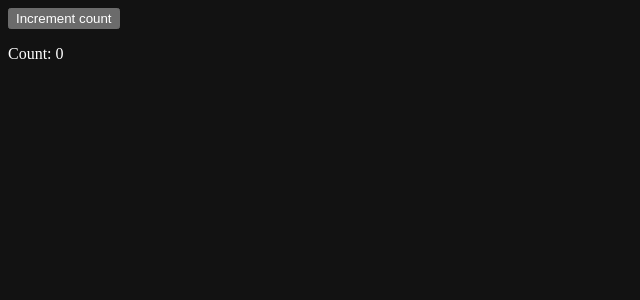
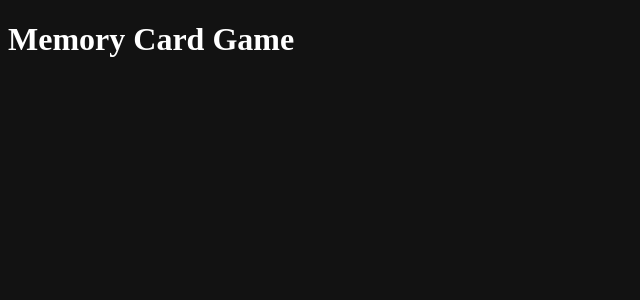
Before and after one commit to lyndonpanton/memory-card, a React (Vite) app in the folder client/: page / in a window 1280 px wide. Shown: the top 300 px of the page, without its empty margins (0-640 px from the left). Built offline with nearby package versions, Linux system fonts and the light colour scheme.

Commit message:
Content: Create header component

```diff
--- a/client/src/App.jsx
+++ b/client/src/App.jsx
@@ -1,15 +1,12 @@
 import { useState } from 'react'
 
+import Header from "./component/Header.jsx";
+
 function App() {
-    const [count, setCount] = useState(0)
+    const appName = "Memory Card Game";
 
     return (
-        <>
-            <button onClick={ () => setCount(count + 1) }>
-                Increment count
-            </button>
-            <p>Count: { count }</p>
-        </>
+        <Header appName={ appName } />
     );
 }
 
--- /dev/null
+++ b/client/src/component/Header.jsx
@@ -0,0 +1,9 @@
+function Header(props) {
+    return (
+        <header>
+            <h1>{ props.appName }</h1>
+        </header>
+    );
+}
+
+export default Header;
```
Also changed, not shown: client/src/component/Footer.jsx (added), client/src/component/MainContent.jsx (added).
